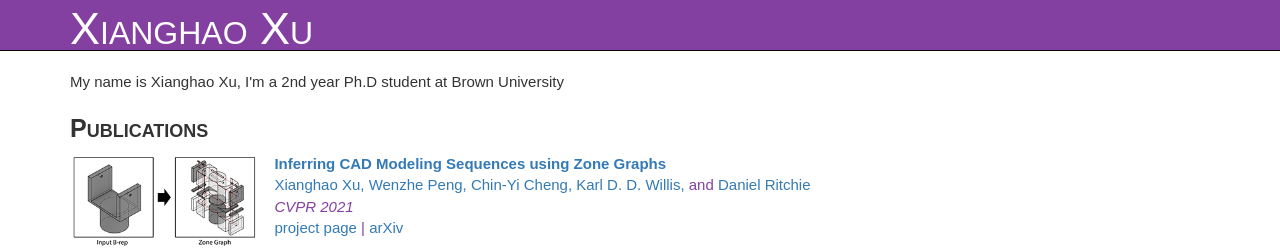
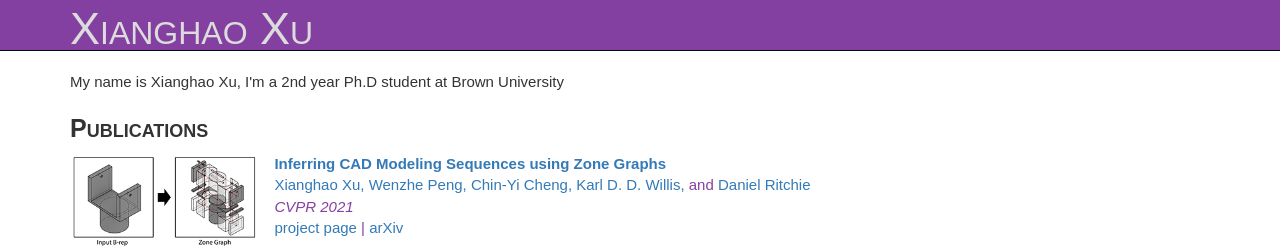
Before and after one commit to xxh43/xxh43.github.io, a Jekyll site: the page built from index.html, in a window 1280 px wide. Shown: the top 248 px of the page. Built offline with Jekyll 4.4.1, drawn with Linux system fonts in a browser that asks for light colours.

Commit message:
Update style.css

```diff
--- a/css/style.css
+++ b/css/style.css
@@ -19,7 +19,7 @@ a, a:hover {
 }
 
 .navbar-brand a {
-	color: #FFFFFF;
+	color: #DCDCDC;
 }
 
 .navbar-brand a:hover {
```
